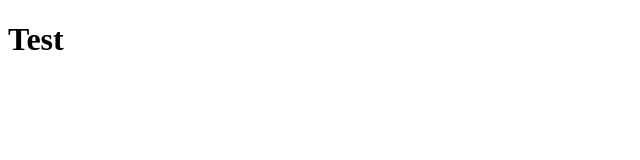
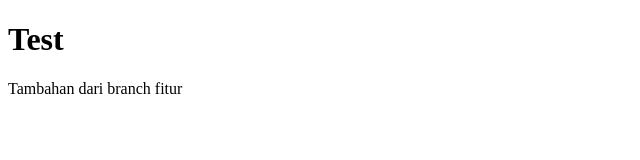
Before and after one commit to dhanidwiputra/slayers, a plain HTML site: page index.html in a window 1280 px wide. Shown: the whole page, without its empty margins (0-640 px from the left). Drawn offline with Linux system fonts and the light colour scheme.

Commit message:
add new fitur in index

```diff
--- a/index.html
+++ b/index.html
@@ -8,5 +8,6 @@
 </head>
 <body>
     <h1>Test</h1>
+    <p>Tambahan dari branch fitur</p>
 </body>
 </html>
```
